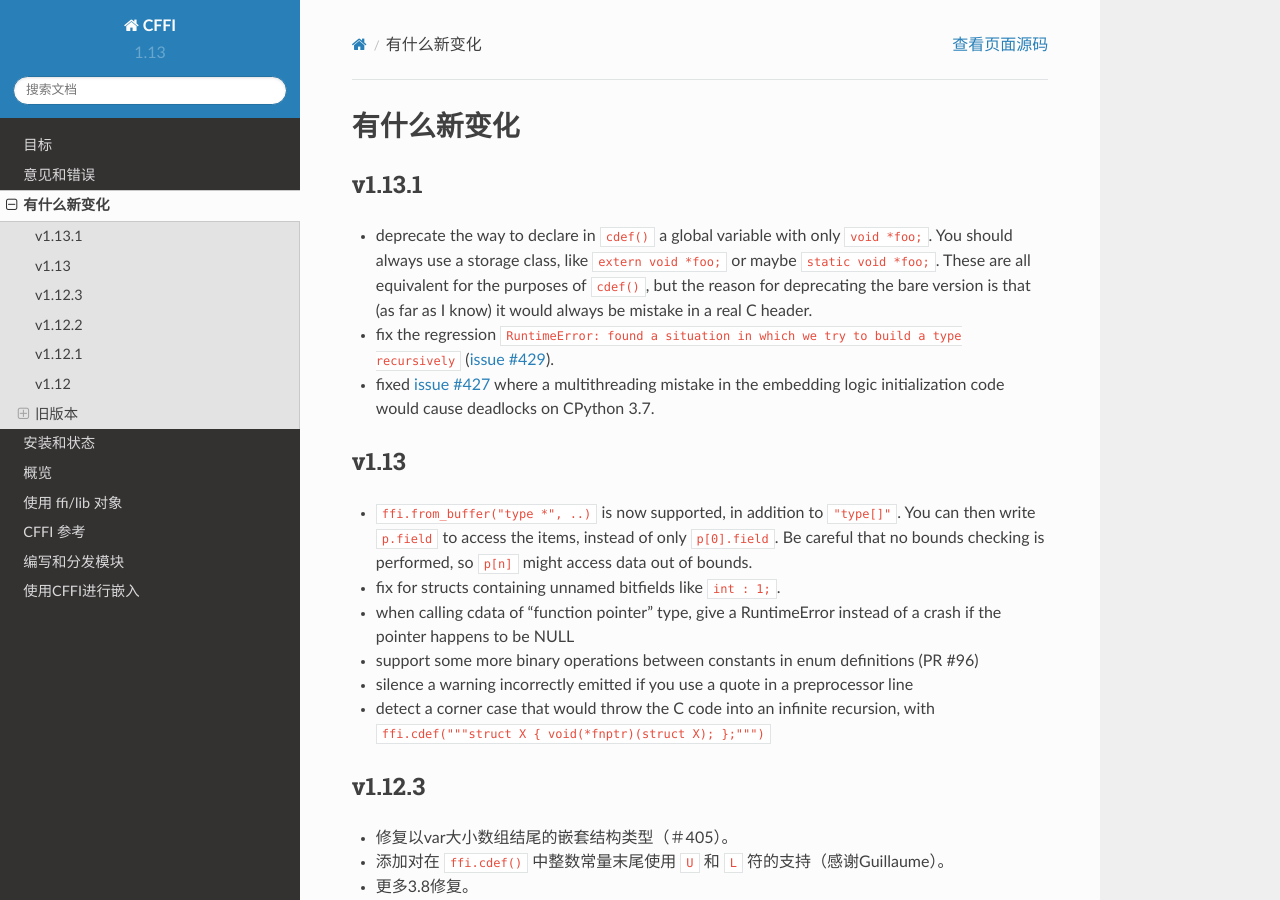
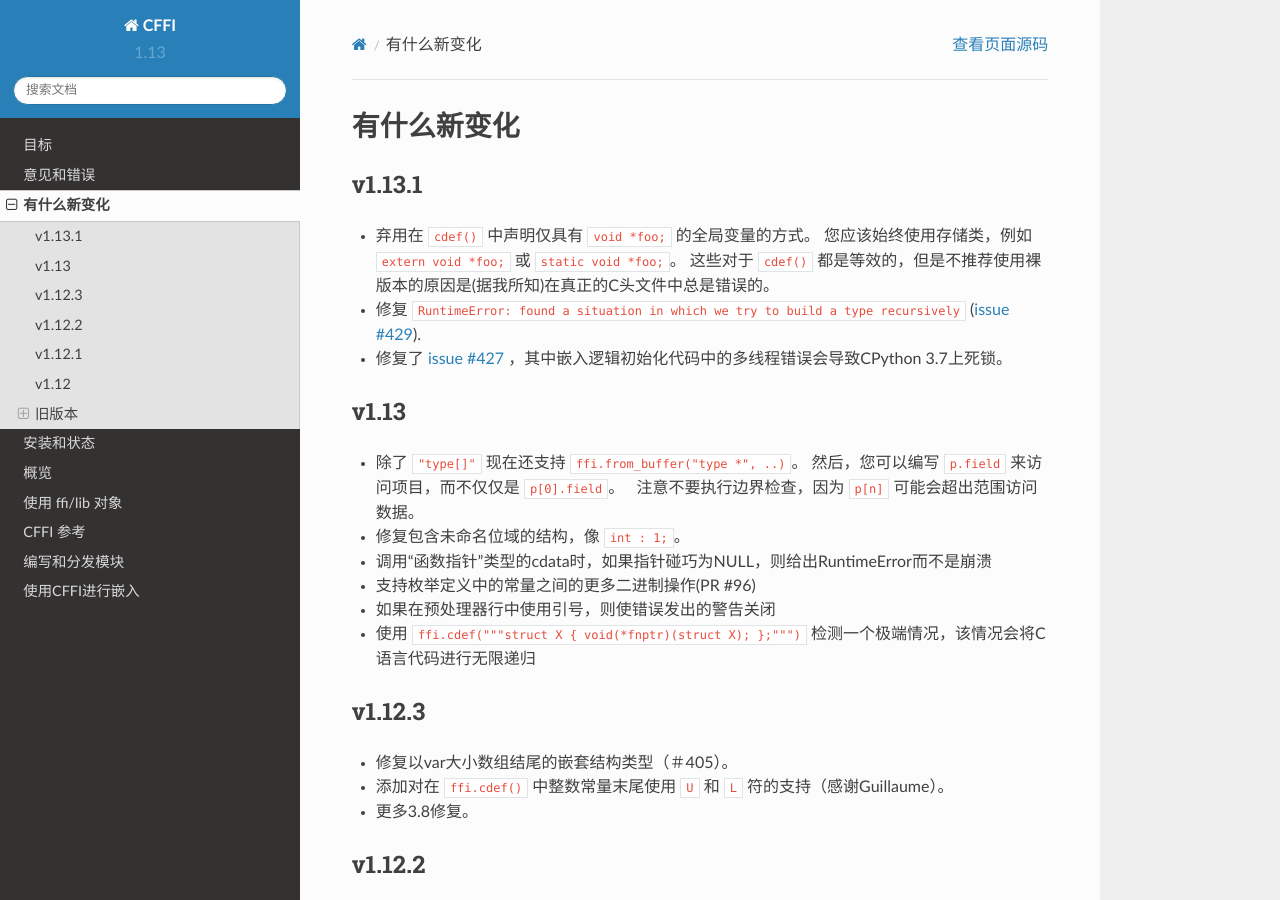
Before and after one commit to JairoGuo/CFFI-Docs-ZH-CN, a Sphinx documentation site: the page built from doc/source/whatsnew.rst, in a window 1280 px wide and 900 px high. Built offline with Sphinx 7.4.7 and the Read the Docs theme 2.0.0, drawn with Linux system fonts in a browser that asks for light colours.

Commit message:
Update whatsnew.rst

```diff
--- a/doc/source/whatsnew.rst
+++ b/doc/source/whatsnew.rst
@@ -5,17 +5,14 @@
 v1.13.1
 =======
 
-* deprecate the way to declare in ``cdef()`` a global variable with only
-  ``void *foo;``.  You should always use a storage class, like ``extern void
-  *foo;`` or maybe ``static void *foo;``.  These are all equivalent for
-  the purposes of ``cdef()``, but the reason for deprecating the bare version
-  is that (as far as I know) it would always be mistake in a real C header.
+* 弃用在 ``cdef()`` 中声明仅具有
+  ``void *foo;`` 的全局变量的方式。  您应该始终使用存储类，例如 ``extern void
+  *foo;`` 或 ``static void *foo;``。  这些对于 ``cdef()`` 都是等效的，但是不推荐使用裸版本的原因是(据我所知)在真正的C头文件中总是错误的。
 
-* fix the regression ``RuntimeError: found a situation in which we try
+* 修复 ``RuntimeError: found a situation in which we try
   to build a type recursively`` (`issue #429`_).
 
-* fixed `issue #427`_ where a multithreading mistake in the embedding logic
-  initialization code would cause deadlocks on CPython 3.7.
+* 修复了 `issue #427`_ ，其中嵌入逻辑初始化代码中的多线程错误会导致CPython 3.7上死锁。
 
 .. _`issue #429`: https://bitbucket.org/cffi/cffi/issues/429/
 .. _`issue #427`: https://bitbucket.org/cffi/cffi/issues/427/
@@ -24,24 +21,18 @@
 v1.13
 =====
 
-* ``ffi.from_buffer("type *", ..)`` is now supported, in addition to
-  ``"type[]"``.  You can then write ``p.field`` to access the items, instead
-  of only ``p[0].field``.  Be careful that no bounds checking is performed, so
-  ``p[n]`` might access data out of bounds.
+* 除了 ``"type[]"`` 现在还支持 ``ffi.from_buffer("type *", ..)``。  然后，您可以编写 ``p.field`` 来访问项目，而不仅仅是 ``p[0].field``。    注意不要执行边界检查，因为
+  ``p[n]`` 可能会超出范围访问数据。
 
-* fix for structs containing unnamed bitfields like ``int : 1;``.
+* 修复包含未命名位域的结构，像 ``int : 1;``。
 
-* when calling cdata of "function pointer" type, give a RuntimeError instead
-  of a crash if the pointer happens to be NULL
+* 调用“函数指针”类型的cdata时，如果指针碰巧为NULL，则给出RuntimeError而不是崩溃
 
-* support some more binary operations between constants in enum definitions
-  (PR #96)
+* 支持枚举定义中的常量之间的更多二进制操作(PR #96)
 
-* silence a warning incorrectly emitted if you use a quote in a preprocessor
-  line
+* 如果在预处理器行中使用引号，则使错误发出的警告关闭
 
-* detect a corner case that would throw the C code into an infinite
-  recursion, with ``ffi.cdef("""struct X { void(*fnptr)(struct X); };""")``
+* 使用 ``ffi.cdef("""struct X { void(*fnptr)(struct X); };""")`` 检测一个极端情况，该情况会将C语言代码进行无限递归
 
 
 v1.12.3
```
